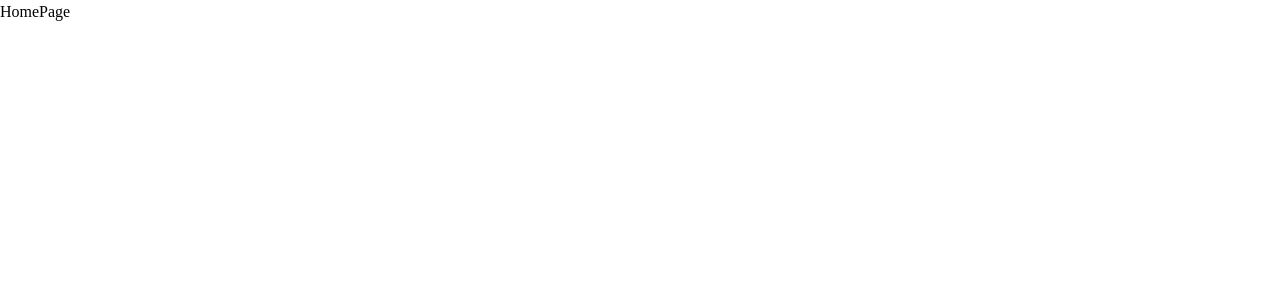
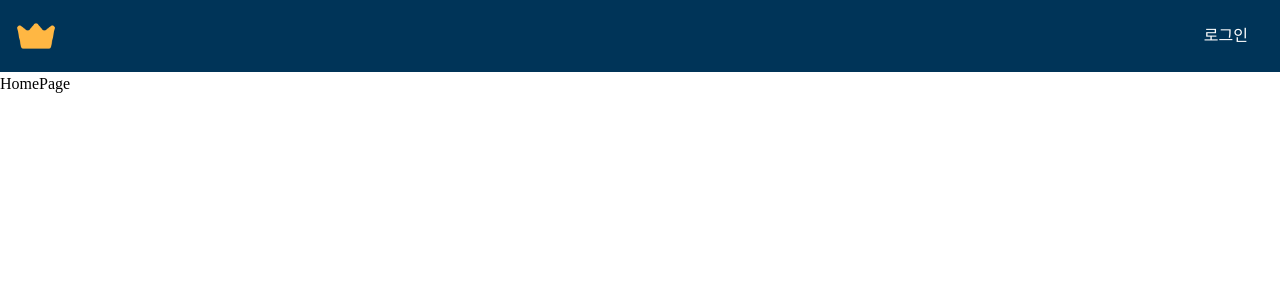
Before and after one commit to namgi2386/DreamMoA, a React (Vite) app: page / in a window 1280 px wide. Shown: the top 300 px of the page. Built offline with nearby package versions, Linux system fonts and the light colour scheme; a web font is replaced by a local one.

Commit message:
Feat: 헤더 구현 로그인 상태에서는 로그아웃, 로그아웃 상태에서는 로그인 버튼 노출

```diff
--- a/src/App.jsx
+++ b/src/App.jsx
@@ -3,6 +3,7 @@ import { RecoilRoot } from 'recoil';
 import { Suspense } from 'react';
 import AppRoutes from './routes';
 import Loading from './components/common/Loading';
+import Header from './components/layout/Header';
 // import TestLayoutPage from './pages/TestLayoutPage';
 
 export default function App() {
@@ -10,6 +11,7 @@ export default function App() {
     <RecoilRoot>
       <div className="min-h-screen bg-gray-300 dark:bg-gray-800">
         <div className="mx-auto min-h-screen bg-white dark:bg-gray-900 dark:text-gray-100">
+          <Header />
           <Suspense fallback={<Loading/>}>
             {/* <TestLayoutPage/> */}
             <AppRoutes />
--- /dev/null
+++ b/src/components/layout/Header.jsx
@@ -0,0 +1,48 @@
+import { Link, useNavigate, useLocation } from "react-router-dom";
+import { useRecoilValue, useResetRecoilState } from "recoil";
+import { authState, userState } from "../../recoil/atoms/authState";
+import testlogo from "../../assets/logo/testlogo.png";
+
+const Header = () => {
+  const navigate = useNavigate();
+  const location = useLocation();
+  const { isAuthenticated } = useRecoilValue(authState);
+  const resetAuthState = useResetRecoilState(authState);
+  const resetUserState = useResetRecoilState(userState);
+
+  const handleAuthAction = () => {
+    if (isAuthenticated) {
+      resetAuthState();
+      resetUserState();
+      navigate("/login");
+    } else {
+      navigate("/login");
+    }
+  };
+
+  // Login 페이지에서는 헤더 렌더링 안 함
+  if (location.pathname === "/login") return null;
+
+  return (
+    <header
+      className="flex justify-between items-center p-4"
+      style={{ backgroundColor: "#003458" }}
+    >
+      <div>
+        <Link to="/">
+          <img src={testlogo} alt="로고" className="h-10 w-auto" />
+        </Link>
+      </div>
+      <div>
+        <button
+          onClick={handleAuthAction}
+          className="text-white px-4 py-2 rounded"
+        >
+          {isAuthenticated ? "로그아웃" : "로그인"}
+        </button>
+      </div>
+    </header>
+  );
+};
+
+export default Header;
```
Also changed, not shown: src/assets/logo/testlogo.png (added).
